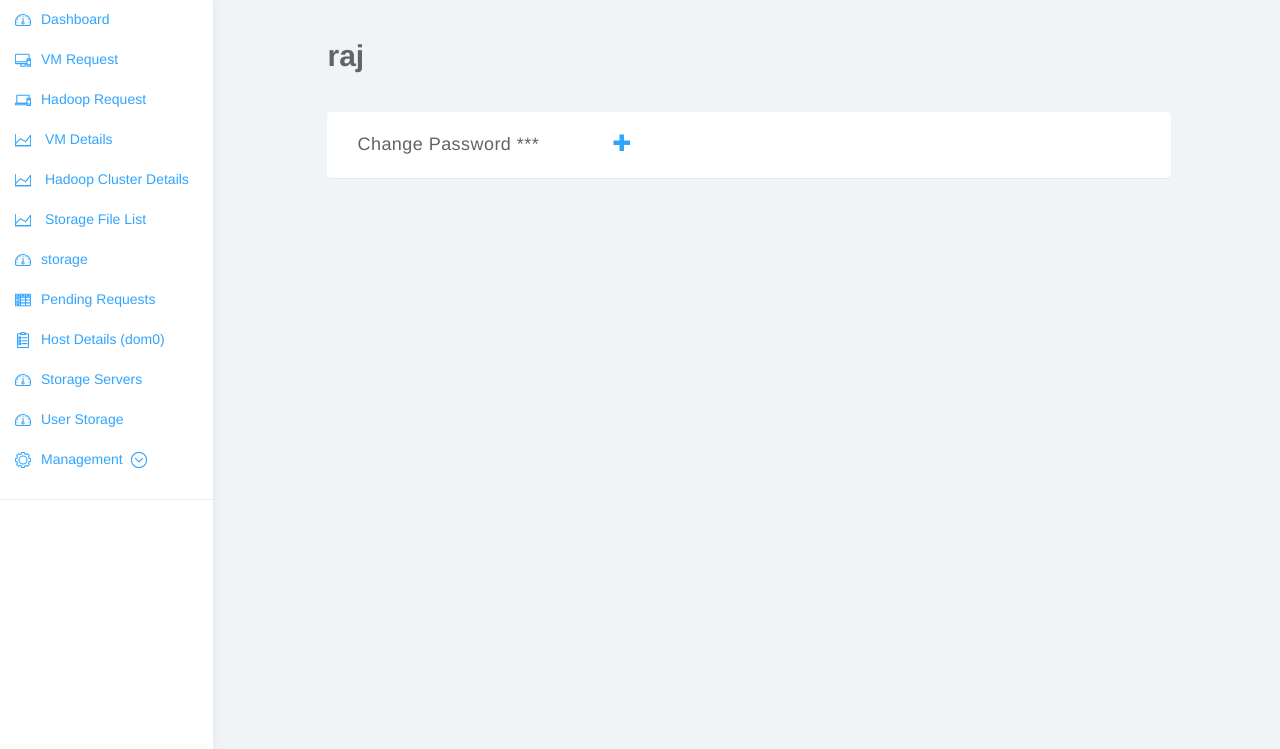
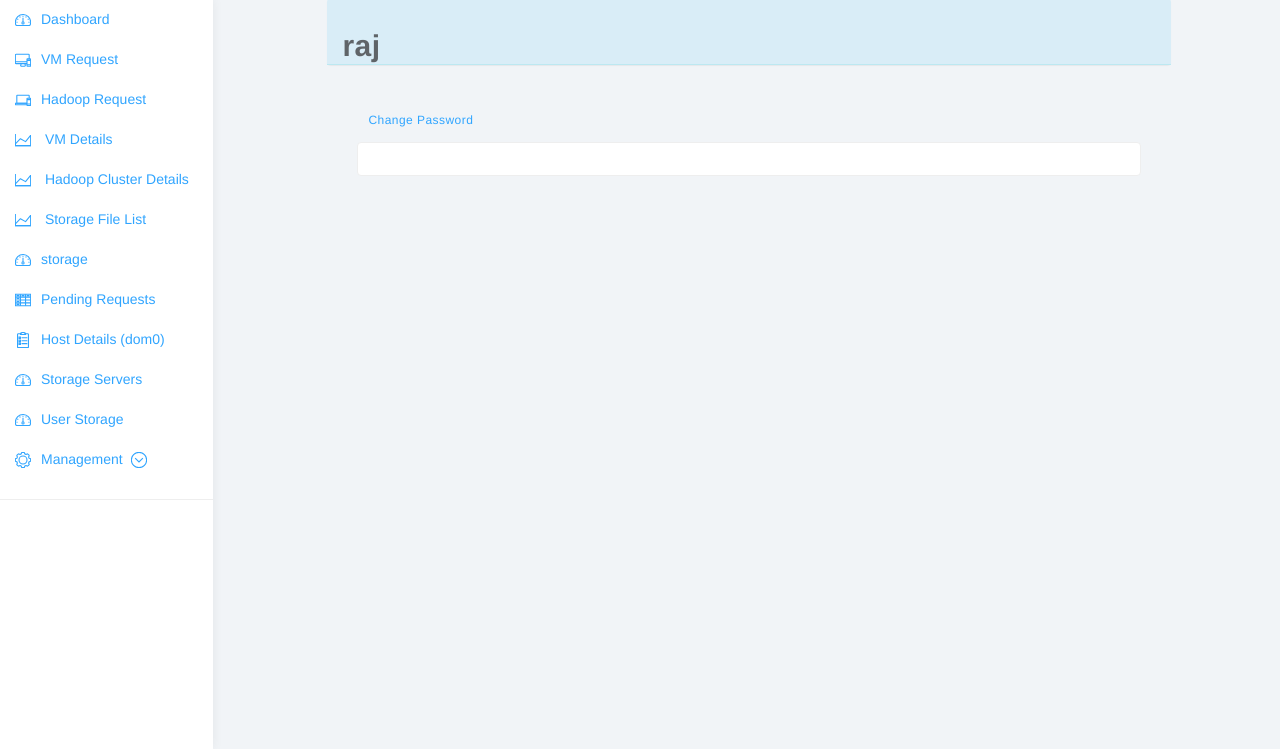
Before and after one commit to raj-24x7/mnnit-cloud, a PHP site: page /user_profile.php in a window 1280 px wide. Shown: the part 51-800 px from the top of the page. Run offline with PHP 8.4, Linux system fonts and the light colour scheme; the visitor is signed in with stand-in values (Sample User, id 1); tables that the repository leaves empty or names only in its code hold one stand-in row (values such as "Sample post"); data that the repository does not hold is empty.

Commit message:
Completed forgot password and change password

```diff
--- a/error.php
+++ b/error.php
@@ -3,7 +3,6 @@
 
 	session_start();
 	require_once "header.php";
-
 
 ?>
 
--- a/user_profile.php
+++ b/user_profile.php
@@ -2,32 +2,6 @@
 	session_start();
 	require "checksession.php";
 	require "db_connect.php";
-
-	$db = getDBConnection();
-	if(isset($_POST['old_password'])){
-		$sql = "SELECT  * FROM `user` WHERE password=:password AND username=:username";
-		$param = array(
-				":password"=>md5($_POST['old_password']),
-				":username"=>$_SESSION['username']
-			);
-		$stmt = prepareQuery($db,$sql);
-		executeQuery($stmt,$param);
-		$row = $stmt->fetch();
-		if(!$row){
-			header("location:user_profile.php?err=1");
-		} else {
-			$sql = "UPDATE `user` SET password=:password WHERE username=:username";
-			$param = array(
-				":username"=>$_SESSION['username'],
-				":password"=>md5($_POST['new_password'])
-				);
-			$stmt = prepareQuery($db,$sql);
-			executeQuery($stmt,$param);
-			header("location:user_profile.php");
-		}
-
-	}
-
 	require "header.php";
 ?>
 
@@ -37,52 +11,18 @@
 		<?php include "navigation_bar.php";?>
 	</div>
 	<div class="col-sm-8">
-		<!-- Your Code Goes Here -->
-		<?php
-			if(isset($_GET['err'])){
-		?>
+		<div class="panel panel-info">
+			<div class="panel-heading">
+				<h2><strong><?php echo $_SESSION['username'];?></strong></h2>
+			<div>
+			<div class="panel-body">
+				<div>
+					<a class="btn btn-sm" href="reset_password.php">Change Password</a>
+				</div>
+				<form class="form-control">
 
-		<div class="panel panel-danger">
-			<div class="panel-heading">
-				<h4>The Old Password did not match !</h4>
+				</form>
 			</div>
-		</div>
-		<?php } ?>
-		<div class="">
-		<br>
-			<h2><strong><?php echo $_SESSION['username'];?></strong></h2>
-		<br>
-		</div>
-		<!-- Collapse Controller header-->
-		<div class="panel">
-			<div class="panel-heading">
-				<div class="col-sm-4"> Change Password ***</div>
-				<a class="glyphicon glyphicon-plus" data-toggle="collapse" href="#fill-collapse"></a>
-			</div>
-			<!-- Collapsible Panel -->
-			<div id="fill-collapse" class="panel-collapse collapse">
-				<div class="panel-body">
-					<form name="change_password" class="form-horizontal" method="POST" action="user_profile.php">
-						<div class="form-group">
-							<label class="control-label  col-sm-3">Old Password:  </label>
-							<div class="col-sm-5">
-								<input type="password" class="form-control" id="old_password" name="old_password" >
-							</div>
-						</div>
-
-						<div class="form-group">
-							<label class="control-label  col-sm-3">New Password : </label>
-							<div class="col-sm-5">
-								<input type="password" class="form-control" id="new_password" name="new_password" >
-							</div>
-						</div>
-
-						<div class="form-group">
-							<center><input type="submit" name="submit" class="btn btn-info" value="Submit" ></center>
-						</div>
-					</form>
-				</div>
-            </div>
 		</div>
 	</div>
 	<div class="col-sm-1"></div>
```
Also changed, not shown: change_password.php (added, +27 -0 lines), error_codes.txt (+8 -1 lines), forgetPass.php (+4 -7 lines), reset.php (deleted, +0 -51 lines), reset_password.php (added, +79 -0 lines), 1 other file.
